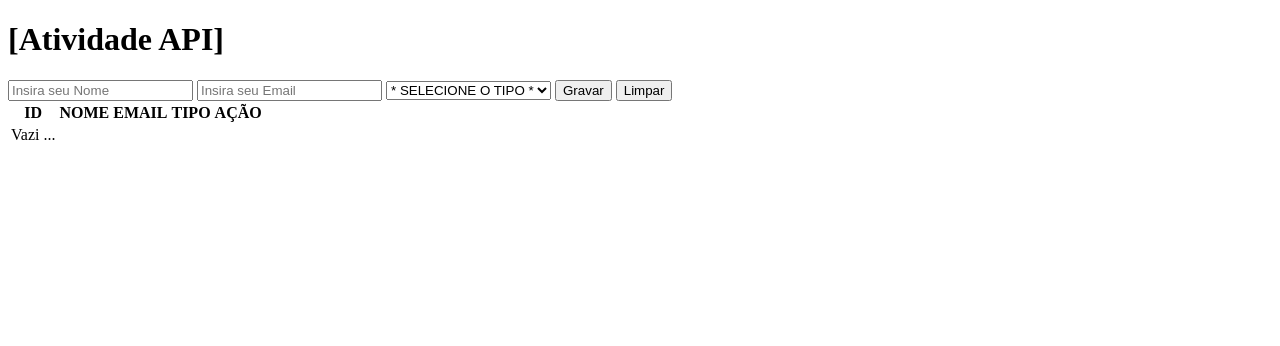
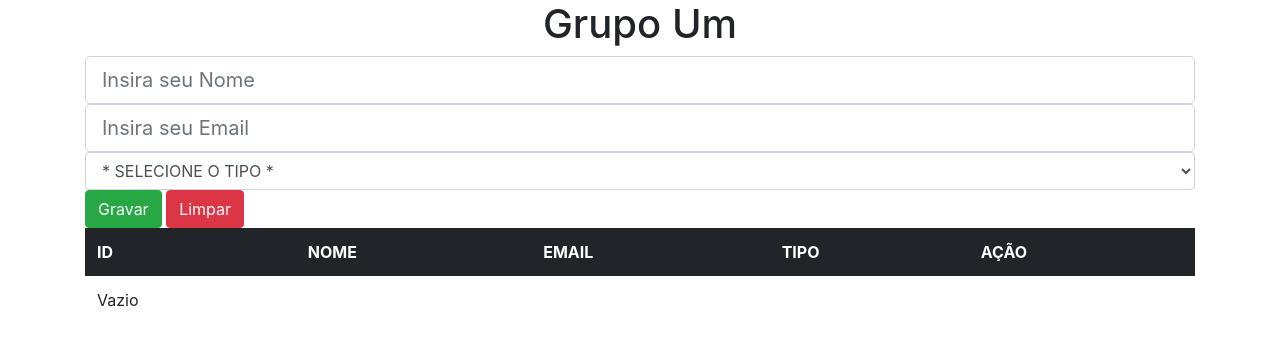
Before and after one commit to macenadev/FatecSR_3S_JS, a plain HTML site: page index.html in a window 1280 px wide. Drawn offline with nearby package versions, Linux system fonts and the light colour scheme.

Commit message:
Update index.html

```diff
--- a/index.html
+++ b/index.html
@@ -3,42 +3,52 @@
 
 <head>
     <meta charset="utf-8">
-    <title>TRABALHO</title>
+    <title>Grupo Um</title>
+    <link rel="stylesheet" href="https://stackpath.bootstrapcdn.com/bootstrap/4.1.3/css/bootstrap.min.css" integrity="sha384-MCw98/SFnGE8fJT3GXwEOngsV7Zt27NXFoaoApmYm81iuXoPkFOJwJ8ERdknLPMO" crossorigin="anonymous">
+    <meta name="viewport" content="width=device-width, initial-scale=1, shrink-to-fit=no">
+
 </head>
 
 <body>
-    <h1>[Atividade API]</h1>
+    <h1 class="text-center">Grupo Um</h1>
+    <div class="container">
         <form id="formulario">
-        <input type="text" placeholder="Insira seu Nome" id="nome">
-        <input type="email" placeholder="Insira seu Email" id="email">
-        <select id="tipo">
+            <input class="form-control form-control-lg" type="text" placeholder="Insira seu Nome" id="nome">
+            <input class="form-control form-control-lg" type="email" placeholder="Insira seu Email" id="email">
+            <select class="form-control" id="tipo">
                 <option value="">* SELECIONE O TIPO *</option>
                 <option value="FISICA">FISICA</option>
                 <option value="JURIDICA">JURIDICA</option>
             </select>
             <input type="hidden" id="acao" value="incluir">
-        <button type="button" id="GravarDado">
+            <button class="btn btn-success" type="button" id="GravarDado">
                 Gravar
             </button>
-        <button type="button" id="LimparDado">
+            <button class="btn btn-danger" type="button" id="LimparDado">
                 Limpar
             </button>
         </form>
-    <table>
-        <thead>
+        <table class="table table-borderless">
+            <thead class="thead-dark">
                 <tr>
-                <th>ID</th>
-                <th>NOME</th>
-                <th>EMAIL</th>
-                <th>TIPO</th>
-                <th>AÇÃO</th>
+                    <th scope="col">ID</th>
+                    <th scope="col">NOME</th>
+                    <th scope="col">EMAIL</th>
+                    <th scope="col">TIPO</th>
+                    <th scope="col">AÇÃO</th>
                 </tr>
             </thead>
             <tbody id="dados-tabela">
                 <tr>
-                <td>Vazi ...</td>
+                    <td>Vazio</td>
                 </tr>
             </tbody>
         </table>
+    </div>
     <script src=></script>
-</body></html>
+    <script src="https://code.jquery.com/jquery-3.3.1.slim.min.js" integrity="sha384-q8i/X+965DzO0rT7abK41JStQIAqVgRVzpbzo5smXKp4YfRvH+8abtTE1Pi6jizo" crossorigin="anonymous"></script>
+    <script src="https://cdnjs.cloudflare.com/ajax/libs/popper.js/1.14.3/umd/popper.min.js" integrity="sha384-ZMP7rVo3mIykV+2+9J3UJ46jBk0WLaUAdn689aCwoqbBJiSnjAK/l8WvCWPIPm49" crossorigin="anonymous"></script>
+    <script src="https://stackpath.bootstrapcdn.com/bootstrap/4.1.3/js/bootstrap.min.js" integrity="sha384-ChfqqxuZUCnJSK3+MXmPNIyE6ZbWh2IMqE241rYiqJxyMiZ6OW/JmZQ5stwEULTy" crossorigin="anonymous"></script>
+</body>
+
+</html>
```
Lines whose indentation alone changed are shown as unchanged.
